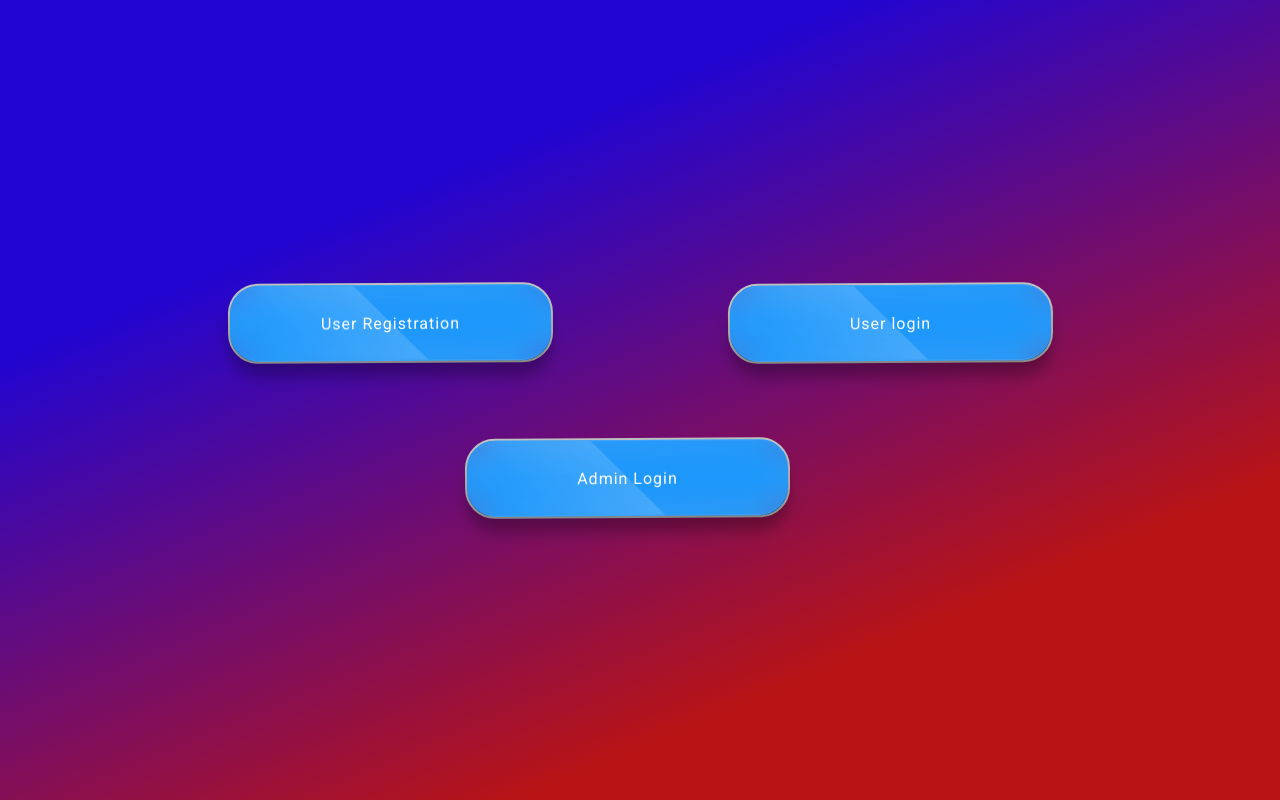
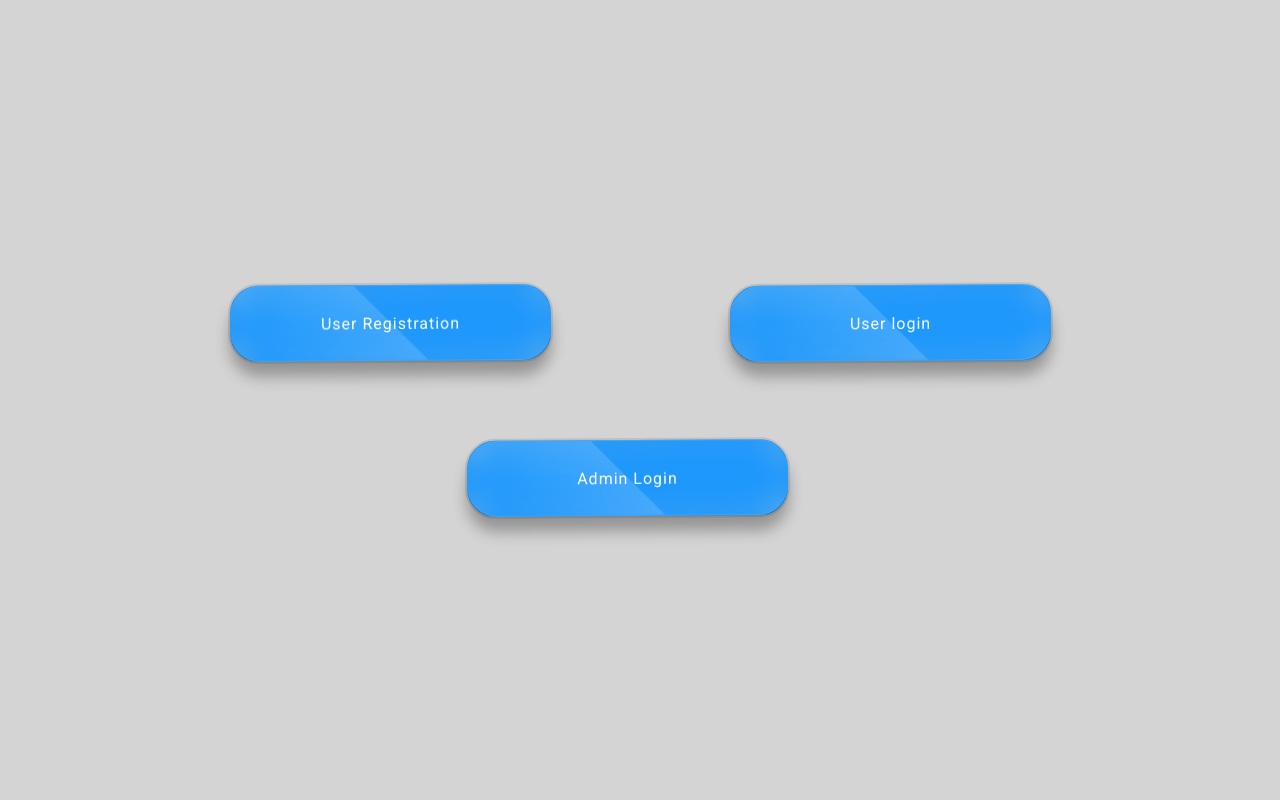
Before and after one commit to Spartan1-1-7/Alert_Guard, a Flask app: page / in a window 1280 px wide. Run offline with Flask 3, Linux system fonts and the light colour scheme.

Commit message:
Update landing_page.css

```diff
--- a/static/landing_page.css
+++ b/static/landing_page.css
@@ -13,7 +13,7 @@
 	align-items: center;
 	min-height: 100vh;
 	background: rgb(212, 212, 212);
-	background: linear-gradient(157.04deg, #2205D1 26.96%, #B91414 76.33%);
+/* 	background: linear-gradient(157.04deg, #2205D1 26.96%, #B91414 76.33%); */
 
 }
 .container {
```
